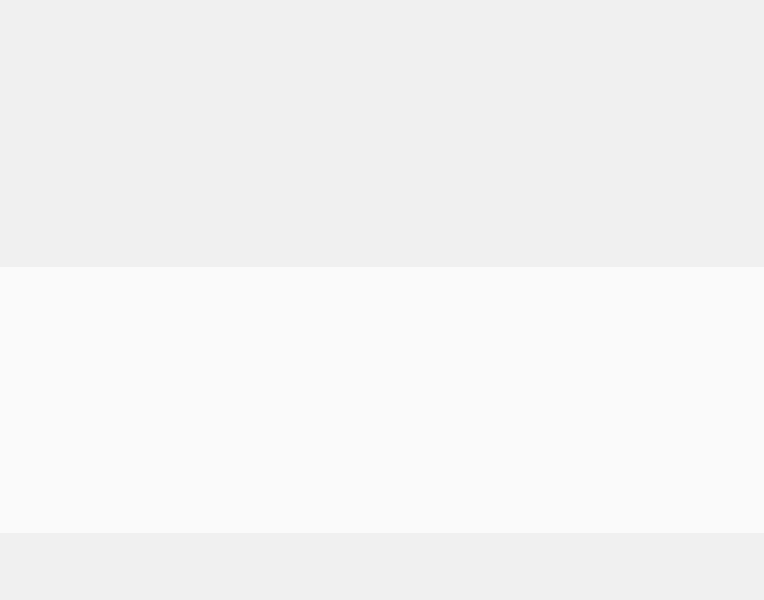
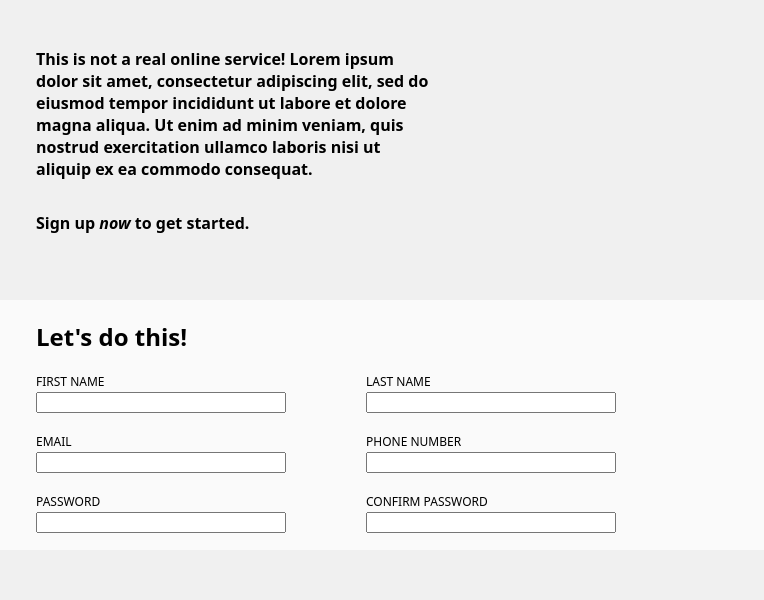
Before and after one commit to matt-gonz/sign-up-form, a plain HTML site: page index.html in a window 1280 px wide. Shown: the top 600 px of the page, 516-1280 px from the left. Drawn offline with Linux system fonts and the light colour scheme.

Commit message:
Layout form input grid

```diff
--- a/index.html
+++ b/index.html
@@ -29,8 +29,46 @@
       </div>
 
       <div class="right-content">
-        <div class="info"></div>
-        <form action="" method="post"></form>
+        <div class="info">
+          <p>
+            This is not a real online service! Lorem ipsum dolor sit amet,
+            consectetur adipiscing elit, sed do eiusmod tempor incididunt ut
+            labore et dolore magna aliqua. Ut enim ad minim veniam, quis nostrud
+            exercitation ullamco laboris nisi ut aliquip ex ea commodo consequat.
+          </p>
+          <p>
+            Sign up <em>now</em> to get started.
+          </p>
+        </div>
+        <div class="my-form">
+          <h2>Let's do this!</h2>
+          <form action="" method="post">
+            <div>
+              <label for="fname">FIRST NAME</label>
+              <input type="text" name="fname" id="fname">
+            </div>
+            <div>
+              <label for="lname">LAST NAME</label>
+              <input type="text" name="lname" id="lname">
+            </div>
+            <div>
+              <label for="email">EMAIL</label>
+              <input type="email" name="email" id="email">
+            </div>
+            <div>
+              <label for="phone">PHONE NUMBER</label>
+              <input type="tel" name="phone" id="phone">
+            </div>
+            <div>
+              <label for="pwd">PASSWORD</label>
+              <input type="password" name="pwd" id="pwd">
+            </div>
+            <div>
+              <label for="confirm-pwd">CONFIRM PASSWORD</label>
+              <input type="password" name="confirm-pwd" id="confirm-pwd">
+            </div>
+          </form>
+        </div>
         <div class="form-submission"></div>
       </div>
     </main>
--- a/styles.css
+++ b/styles.css
@@ -70,19 +70,43 @@ a{
 }
 
 .info,
-form,
+.my-form,
 .form-submission{
   display: flex;
   flex: 1;
-  padding-left: 20px;
+  padding-left: 40px;
+  box-sizing: border-box;
 }
 
 .info{
-  /* background-color: blueviolet; */
+  flex-direction: column;
+  justify-content: flex-end;
+  padding-bottom: 50px;
+  padding-right: 325px;
+  font-weight: bold;
+}
+
+.my-form{
+  flex-direction: column;
+  background-color: rgb(250, 250, 250);
+  padding-right: 400px;
 }
 
 form{
-  background-color: rgb(250, 250, 250);
+  display: grid;
+  grid-template-columns: repeat(2, 250px);
+  gap: 80px;
+  row-gap: 20px;
+}
+
+form div {
+  display: flex;
+  flex-direction: column;
+  gap: 2px;
+}
+
+label{
+  font-size: 12px;
 }
 
 .form-submission{
```
